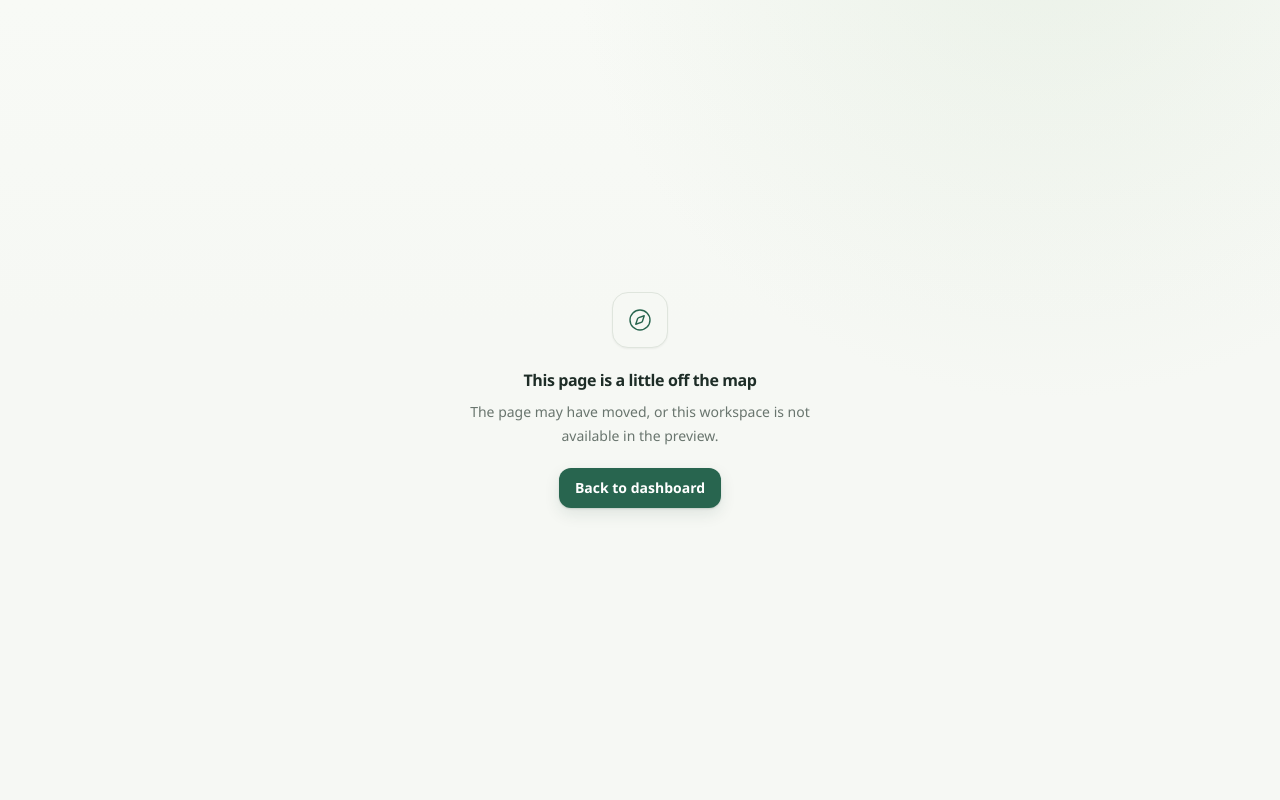
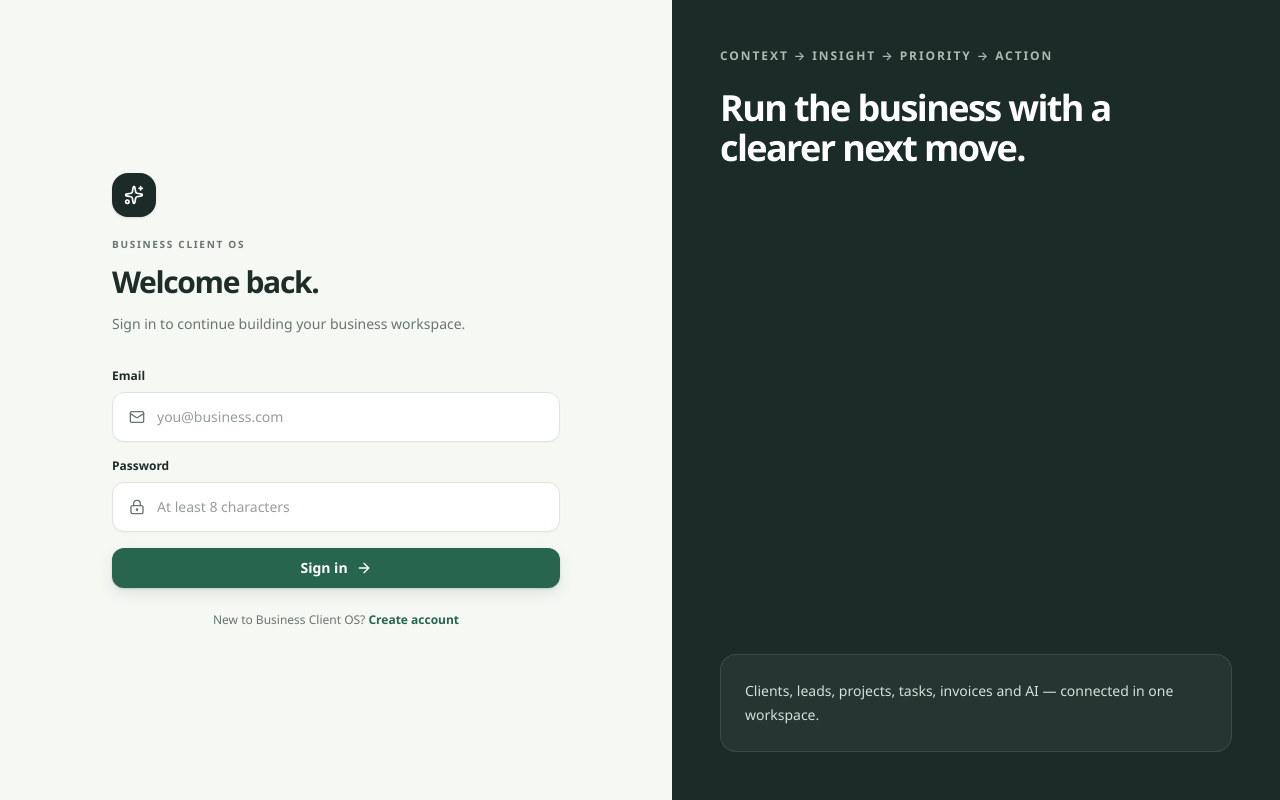
Before and after one commit to GiulianoM6/business-client-os, a Next.js app: page /auth/login in a window 1280 px wide. Before the commit this address had no page. Built offline with nearby package versions, Linux system fonts and the light colour scheme; no server answers.

Commit message:
feat: add Supabase auth routes

```diff
--- /dev/null
+++ b/app/auth/login/page.tsx
@@ -0,0 +1,29 @@
+import { AuthForm } from "@/components/auth/auth-form";
+
+export const metadata = { title: "Sign in" };
+
+export default function LoginPage() {
+  return (
+    <main className="grid min-h-dvh bg-[#f6f8f4] lg:grid-cols-[1.05fr_.95fr]">
+      <section className="flex items-center justify-center px-6 py-12 sm:px-10">
+        <AuthForm mode="login" />
+      </section>
+      <aside className="relative hidden overflow-hidden bg-[#1b2b27] p-12 text-white lg:flex lg:flex-col lg:justify-between">
+        <div className="workspace-grid absolute inset-0 opacity-[0.08]" />
+        <div className="relative">
+          <p className="text-xs font-semibold uppercase tracking-[0.16em] text-[#a8bbb0]">
+            Context → Insight → Priority → Action
+          </p>
+          <h2 className="mt-6 max-w-lg text-4xl font-semibold tracking-[-0.045em]">
+            Run the business with a clearer next move.
+          </h2>
+        </div>
+        <div className="relative rounded-2xl border border-white/10 bg-white/[0.05] p-6">
+          <p className="text-sm leading-6 text-[#d5dfd9]">
+            Clients, leads, projects, tasks, invoices and AI — connected in one workspace.
+          </p>
+        </div>
+      </aside>
+    </main>
+  );
+}
```
